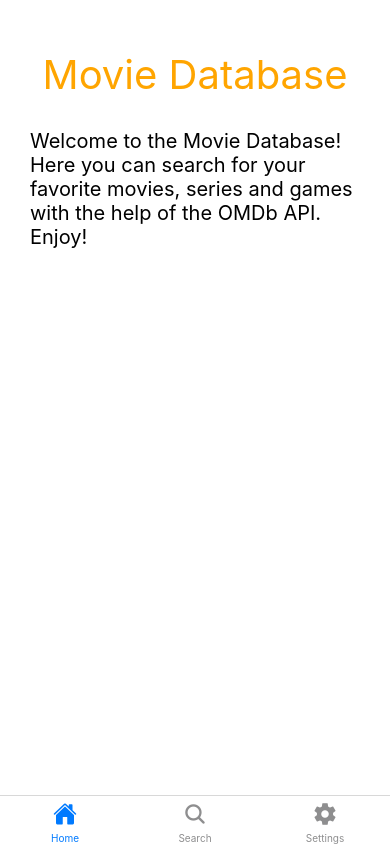
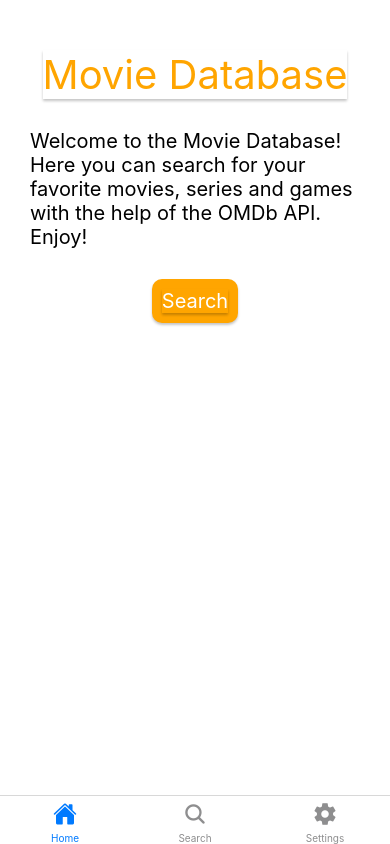
Before and after one commit to pernillalumikero/movie-app, a React Native app: screen /Home in a window 390 px wide. Built offline with nearby package versions, Linux system fonts and the light colour scheme.

Commit message:
button and stacknav added

```diff
--- a/components/About.js
+++ b/components/About.js
@@ -24,7 +24,15 @@ const styles = StyleSheet.create({
     },
     header1: {
       fontSize: 40,
-      color: 'orange'
+      color: 'orange',
+      shadowColor: "#000",
+      shadowOffset: {
+        width: 0,
+        height: 2,
+      },
+      shadowOpacity: 0.23,
+      shadowRadius: 2.62,
+      elevation: 4,
     },
     text: {
       fontSize: 20,
--- a/components/BottomNav.js
+++ b/components/BottomNav.js
@@ -4,6 +4,7 @@ import Home from './Home';
 import MovieSearch from './MovieSearch';
 import DrawerNav from './DrawerNav';
 import { Ionicons } from '@expo/vector-icons';
+import StackNav from './StackNav';
 
 const Tab = createBottomTabNavigator();
 
@@ -11,7 +12,7 @@ export default function BottomNav() {
     return (
         <Tab.Navigator screenOptions={{headerShown: false}}>
           <Tab.Screen name="Home" component={Home} options={{ tabBarIcon: ({color}) => <Ionicons name="home" size={24} color={color} />}}/>
-          <Tab.Screen name="Search" component={MovieSearch} options={{ tabBarIcon: ({color}) => <Ionicons name="search" size={24} color={color} />}} />
+          <Tab.Screen name="Search" component={StackNav} options={{ tabBarIcon: ({color}) => <Ionicons name="search" size={24} color={color} />}} />
           <Tab.Screen name="Settings" component={DrawerNav} options={{ tabBarIcon: ({color}) => <Ionicons name="ios-settings-sharp" size={24} color={color} />}} />
         </Tab.Navigator>
       );
--- a/components/Home.js
+++ b/components/Home.js
@@ -1,7 +1,7 @@
 import React from 'react'
-import { StyleSheet, Text, View } from 'react-native';
+import { Button, StyleSheet, Text, View, TouchableOpacity } from 'react-native';
 
-export default function Home() {
+export default function Home({navigation}) {
   return (
     <View style={styles.container}>
       <Text style={styles.header1}>Movie Database</Text>
@@ -10,6 +10,13 @@ export default function Home() {
         series and games with the help of the OMDb API.
         Enjoy!
         </Text>
+      <TouchableOpacity
+        title='Search'
+        onPress={() => navigation.navigate('Search')}
+        style={styles.button}
+        >
+          <Text style={styles.buttonText}>Search</Text>
+        </TouchableOpacity>
     </View>
   )
 }
@@ -23,11 +30,45 @@ const styles = StyleSheet.create({
     },
     header1: {
       fontSize: 40,
-      color: 'orange'
+      color: 'orange',
+      shadowColor: "#000",
+      shadowOffset: {
+        width: 0,
+        height: 2,
+      },
+      shadowOpacity: 0.23,
+      shadowRadius: 2.62,
+      elevation: 4,
     },
     text: {
       fontSize: 20,
       padding: 30
+    },
+    button: {
+      backgroundColor: 'orange',
+      padding: 10,
+      borderRadius: 10,
+      shadowColor: "#000",
+      shadowOffset: {
+        width: 0,
+        height: 2,
+      },
+      shadowOpacity: 0.23,
+      shadowRadius: 2.62,
+      elevation: 4,
+    },
+    buttonText: {
+      color: 'white',
+      fontSize: 20,
+      shadowColor: "#000",
+      shadowOffset: {
+        width: 0,
+        height: 2,
+      },
+      shadowOpacity: 0.23,
+      shadowRadius: 2.62,
+      elevation: 4,
     }
 
+
   });
--- /dev/null
+++ b/components/Movie.js
@@ -0,0 +1,10 @@
+import React from 'react'
+import {View, Text} from 'react-native'
+
+export default function Movie() {
+  return (
+    <View>
+      <Text>Movie</Text>
+    </View>
+  )
+}
--- a/components/MovieSearch.js
+++ b/components/MovieSearch.js
@@ -1,11 +1,12 @@
 import React from 'react'
 import { useState, useEffect } from 'react';
-import { Text, StyleSheet, View, TextInput, FlatList, Image } from 'react-native'
+import { Text, StyleSheet, View, TextInput, FlatList, Image, TouchableOpacity } from 'react-native'
 
-export default function MovieSearch() {
+export default function MovieSearch({navigation}) {
 
   const [movies, setMovies] = useState([]);
   const [searchedMovie, setSearchedMovie] = useState("My little pony");
+
 
   let newSearch = searchedMovie;
 
@@ -14,7 +15,7 @@ export default function MovieSearch() {
       const response = await fetch(`https://www.omdbapi.com/?apikey=39ecd9bc&s=${newSearch}`);
       const movieList = await response.json();
       setMovies(movieList);
-        } catch(error) {
+    } catch (error) {
       console.log(error)
     }
   }
@@ -27,8 +28,6 @@ export default function MovieSearch() {
     newSearch = value
     setSearchedMovie(newSearch)
     fetchMovies()
-
-        console.log(movies)
   }
 
   return (
@@ -39,18 +38,21 @@ export default function MovieSearch() {
         placeholder={searchedMovie}
         onChangeText={handleChange}>
       </TextInput>
-            <FlatList
+      {!movies.Error
+        ? <FlatList
           data={movies.Search}
-              renderItem={({item}) => (
-                <View style={styles.container}>
+          renderItem={({ item }) => (
+            <TouchableOpacity style={styles.container} onPress={() => navigation.navigate('Movie')} >
               <Text style={styles.title}>{item.Title}</Text>
-                <Image source={{uri: item.Poster}} style={styles.poster} />
+              <Image source={{ uri: item.Poster }} style={styles.poster} />
               <Text>Year: {item.Year}</Text>
               <Text>Type: {item.Type}</Text>
               <View style={styles.line}></View>
-                </View>
+            </TouchableOpacity>
           )}
         />
+        : <Text style={styles.error}>{movies.Error}</Text>}
+
     </View>
   )
 }
@@ -64,7 +66,15 @@ const styles = StyleSheet.create({
   },
   header1: {
     fontSize: 40,
-        color: 'orange'
+    color: 'orange',
+    shadowColor: "#000",
+    shadowOffset: {
+      width: 0,
+      height: 2,
+    },
+    shadowOpacity: 0.23,
+    shadowRadius: 2.62,
+    elevation: 4,
   },
   text: {
     fontSize: 20,
@@ -75,8 +85,10 @@ const styles = StyleSheet.create({
     borderColor: 'black',
     borderWidth: 1,
     padding: 10,
+    marginBottom: 20,
     width: 180,
-        fontSize: 20
+    fontSize: 20,
+
   },
   poster: {
     height: 100,
@@ -93,6 +105,9 @@ const styles = StyleSheet.create({
     width: 300,
     backgroundColor: 'black',
     marginTop: 20
+  },
+  error: {
+    color: 'red',
   }
 
 });
--- /dev/null
+++ b/components/StackNav.js
@@ -0,0 +1,15 @@
+import React from 'react'
+import { createStackNavigator } from '@react-navigation/stack'
+import MovieSearch from './MovieSearch';
+import Movie from './Movie';
+
+const Stack = createStackNavigator();
+
+export default function StackNav() {
+    return (
+        <Stack.Navigator>
+            <Stack.Screen name="MovieSearch" component={MovieSearch} />
+            <Stack.Screen name="Movie" component={Movie} />
+        </Stack.Navigator>
+    )
+}
```
Lines whose indentation alone changed are shown as unchanged.
